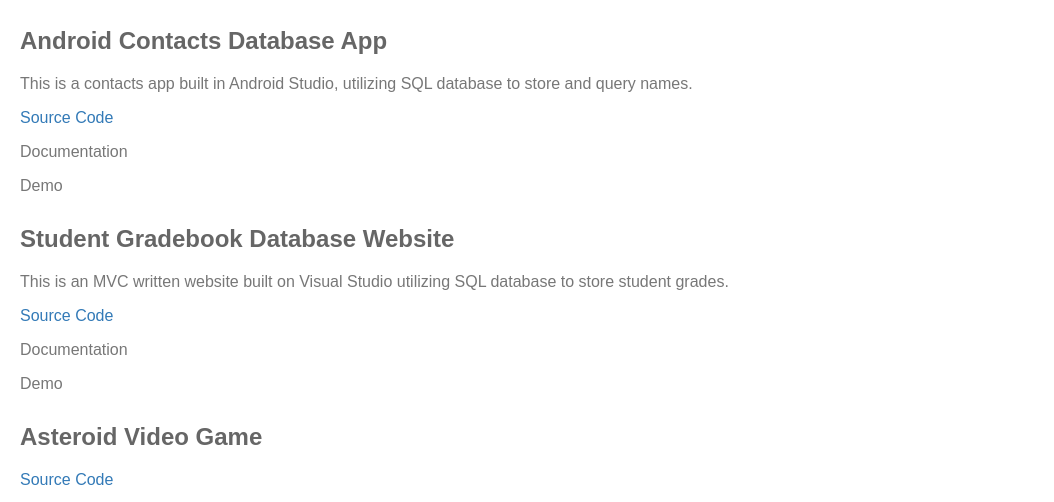
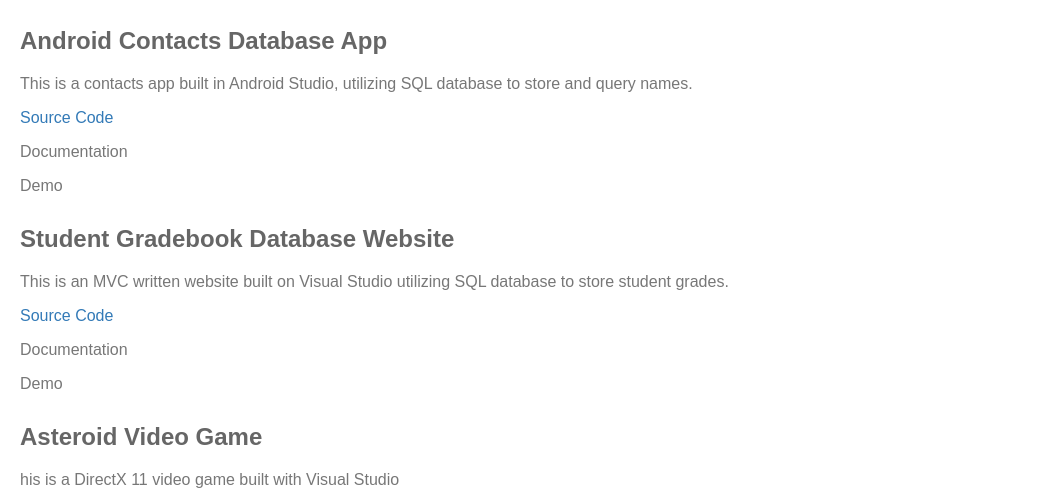
Before and after one commit to nogueira-r/nogueira-r.github.io, a plain HTML site: page index.html in a window 1280 px wide. Shown: the part 284-786 px from the top of the page, without its empty margins (0-1054 px from the left). Drawn offline with Linux system fonts and the light colour scheme.

Commit message:
Update index.html

```diff
--- a/index.html
+++ b/index.html
@@ -35,7 +35,7 @@
 
         <li>
             <h2>Asteroid Video Game</h2>
-            <p></p>
+            <p>his is a DirectX 11 video game built with Visual Studio</p>
             <p><a href="https://github.com/nogueira-r/Asteroid-Video-Game-Project">Source Code</a></p>
             <p>Documentation</p>
             <p>Demo</p>
```
